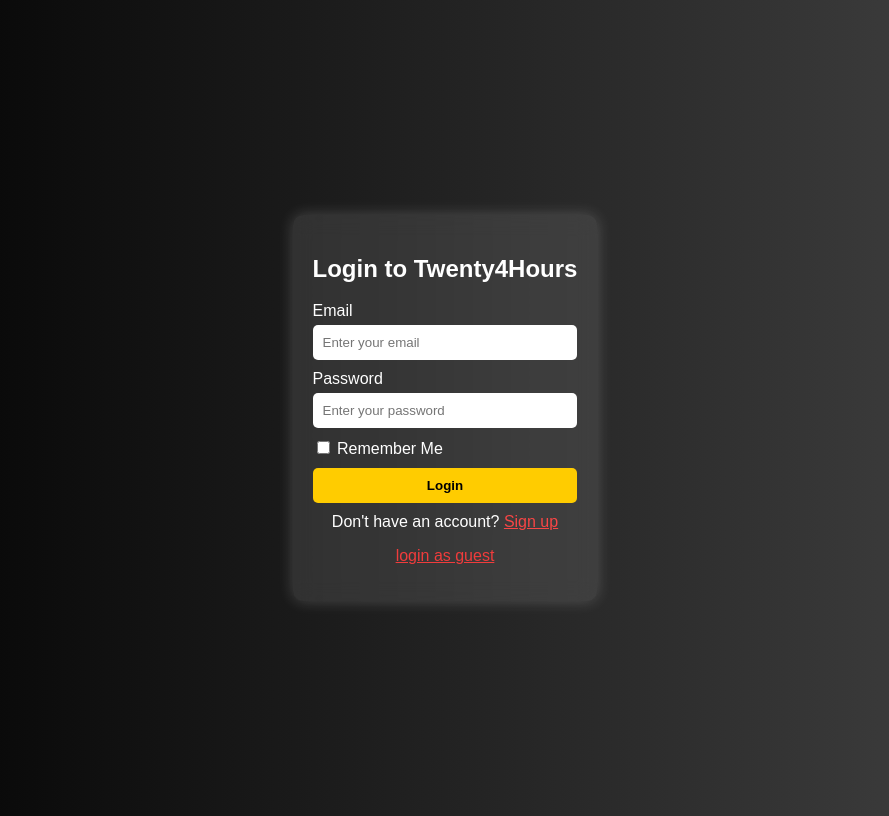
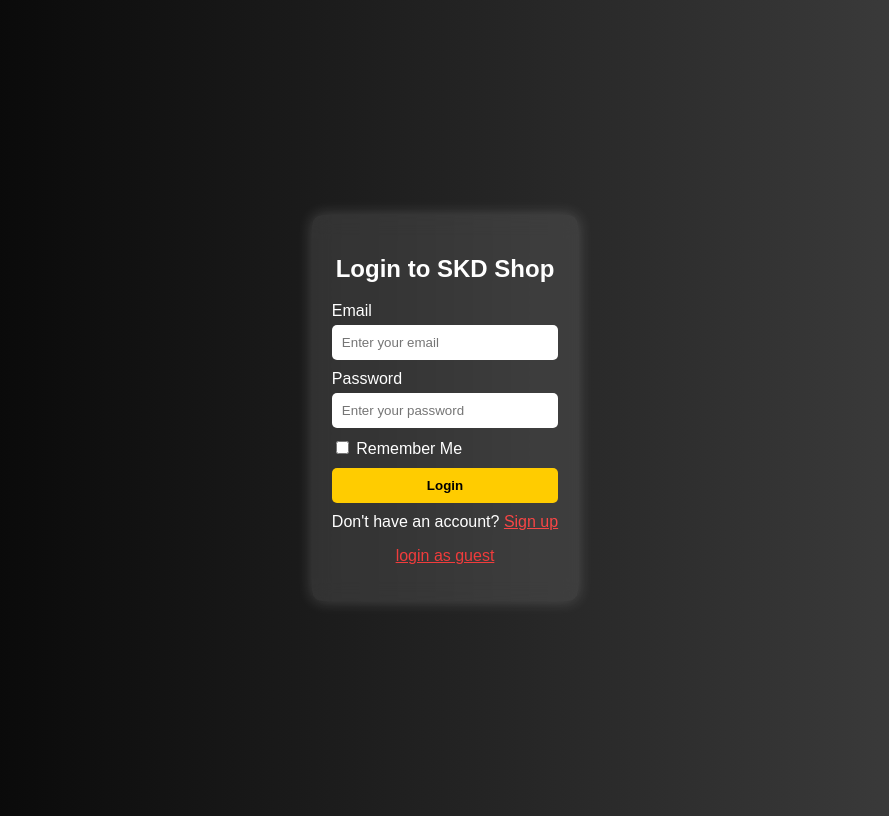
Before and after one commit to kdmvahjmr/SKD-SHOP, a plain HTML site: page index.html in a window 1280 px wide. Shown: the whole page, without its empty margins (195-1084 px from the left). Drawn offline with Linux system fonts and the light colour scheme.

Commit message:
index.html

```diff
--- a/index.html
+++ b/index.html
@@ -10,7 +10,7 @@
 </head>
 <body>
     <div class="login-container">
-        <h2>Login to Twenty4Hours</h2>
+        <h2>Login to SKD Shop</h2>
         <form id="login-form">
             <div class="input-group">
                 <label for="email">Email</label>
```
